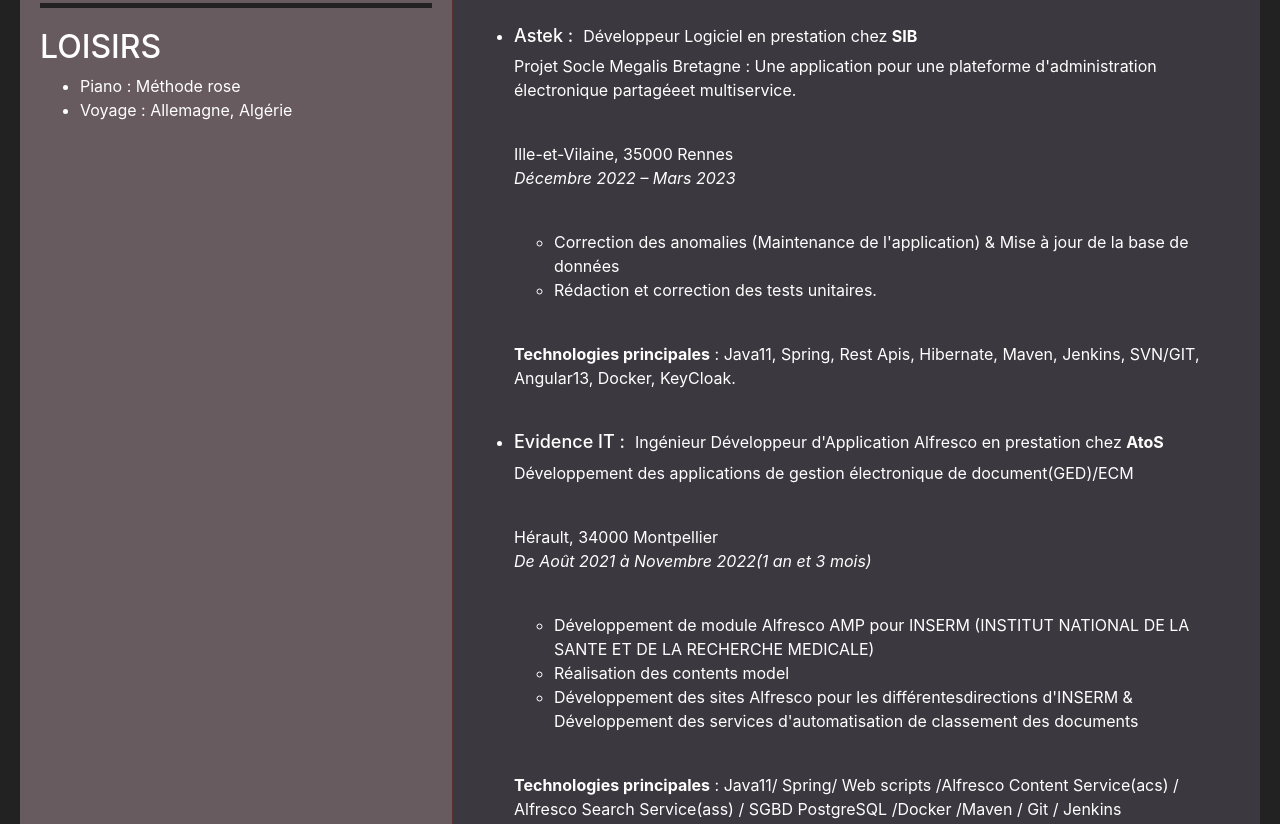
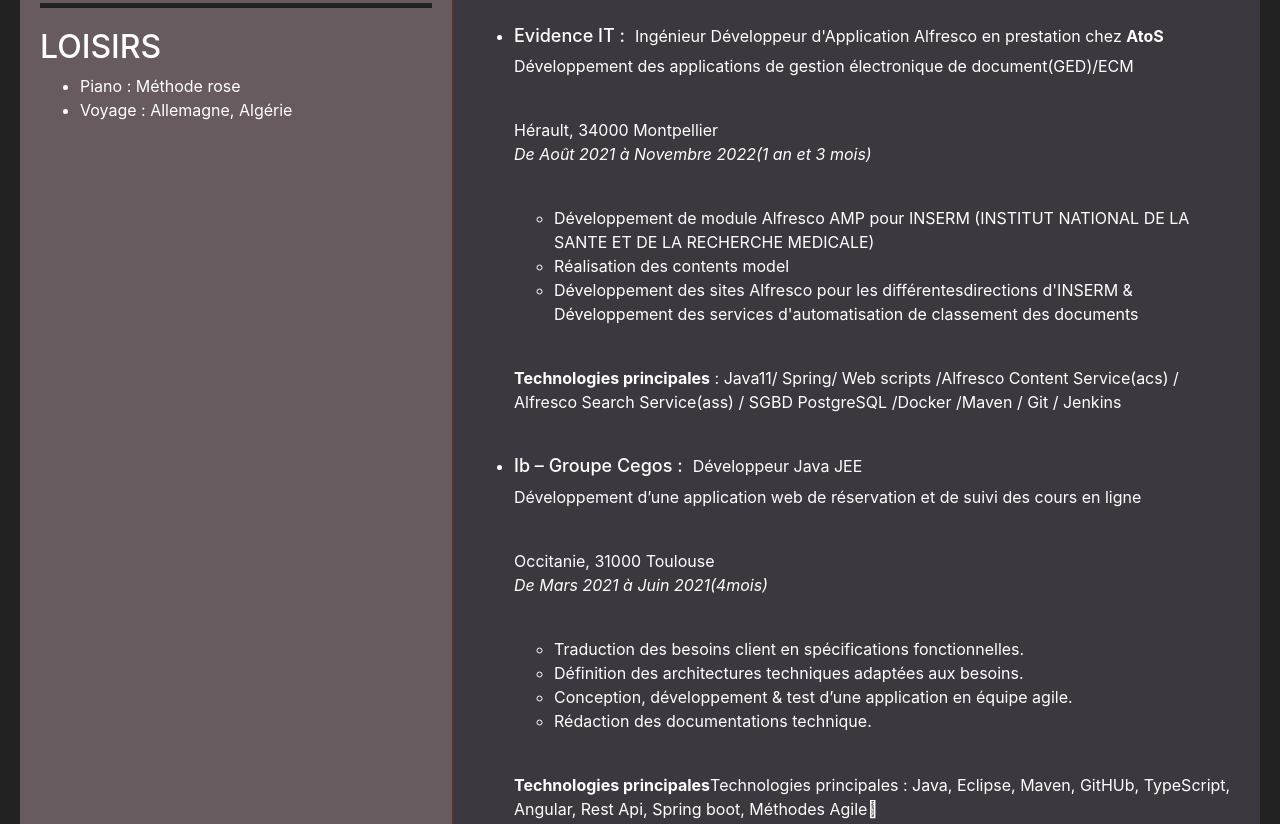
Before and after one commit to benjaminuwizeye/CV, a plain HTML site: page index.html in a window 1280 px wide. Shown: the part 1031-1855 px from the top of the page. Drawn offline with nearby package versions, Linux system fonts and the light colour scheme.

Commit message:
Update index.html

```diff
--- a/index.html
+++ b/index.html
@@ -222,28 +222,6 @@
                         <p>
                             <li>
                                 <div class="header-container">
-                                    <h3 class="entreprise">Astek
-                                        :</h3>
-                                    <span>Développeur Logiciel en prestation chez <strong>SIB</strong></span>
-                                </div>
-                                Projet Socle Megalis Bretagne : Une application pour une
-                                plateforme d'administration électronique partagéeet multiservice.
-                                <p class="adresse_entreprise">Ille-et-Vilaine, 35000 Rennes <br>
-                                    <span class="date">Décembre 2022 – Mars 2023</span>
-                                </p>
-
-                                <ul>
-                                    <li>Correction des anomalies (Maintenance de l'application) & Mise à jour de la base
-                                        de données</li>
-                                    <li>Rédaction et correction des tests unitaires.</li>
-                                </ul>
-                                <p><strong>Technologies principales</strong> : Java11, Spring, Rest Apis, Hibernate, Maven, Jenkins, SVN/GIT, Angular13, Docker, KeyCloak.</p>
-                            </li>
-                        </p>
-
-                        <p>
-                            <li>
-                                <div class="header-container">
                                     <h3 class="entreprise">Evidence IT
                                         :</h3>
                                     <span>Ingénieur Développeur d'Application Alfresco en prestation chez
```
